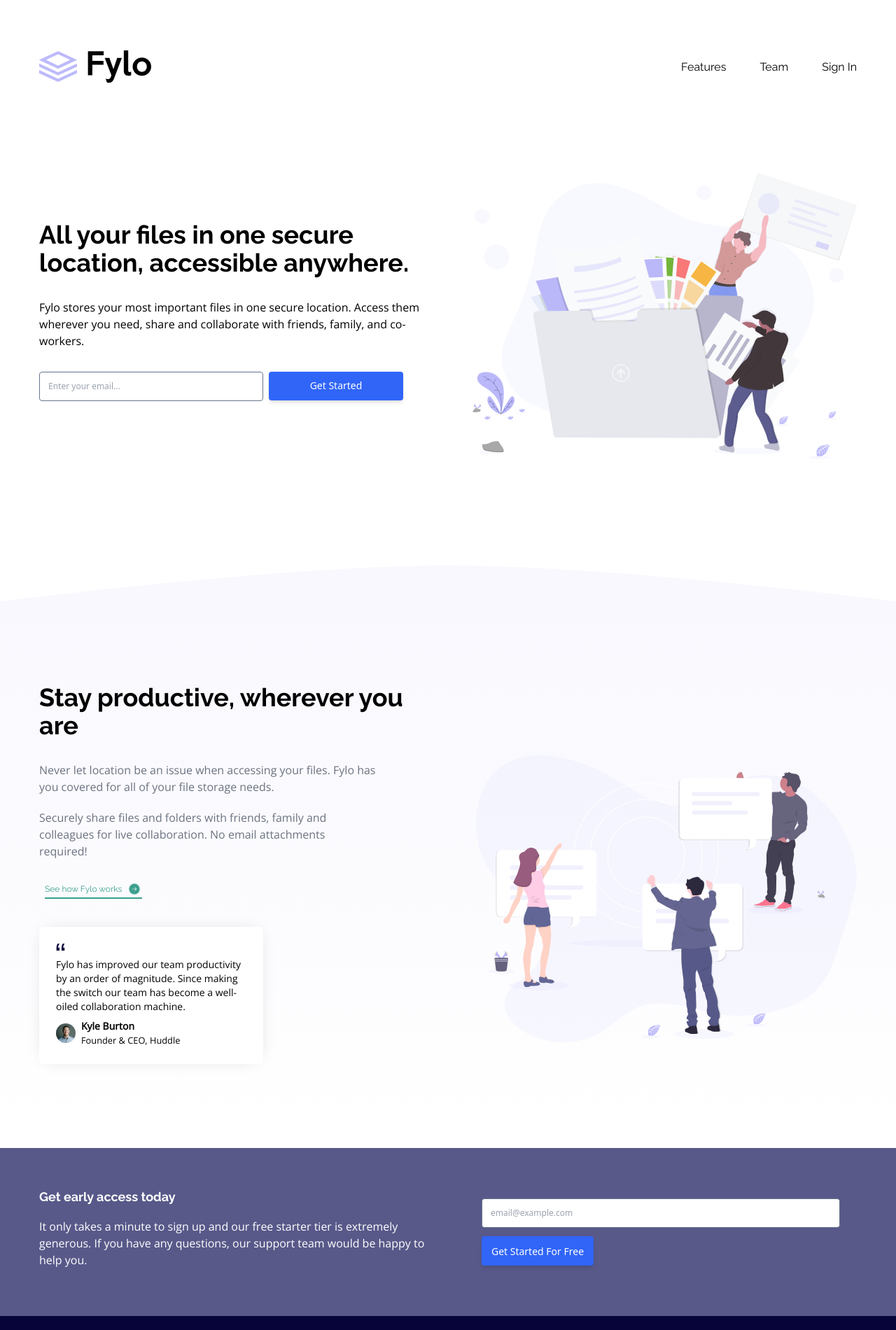
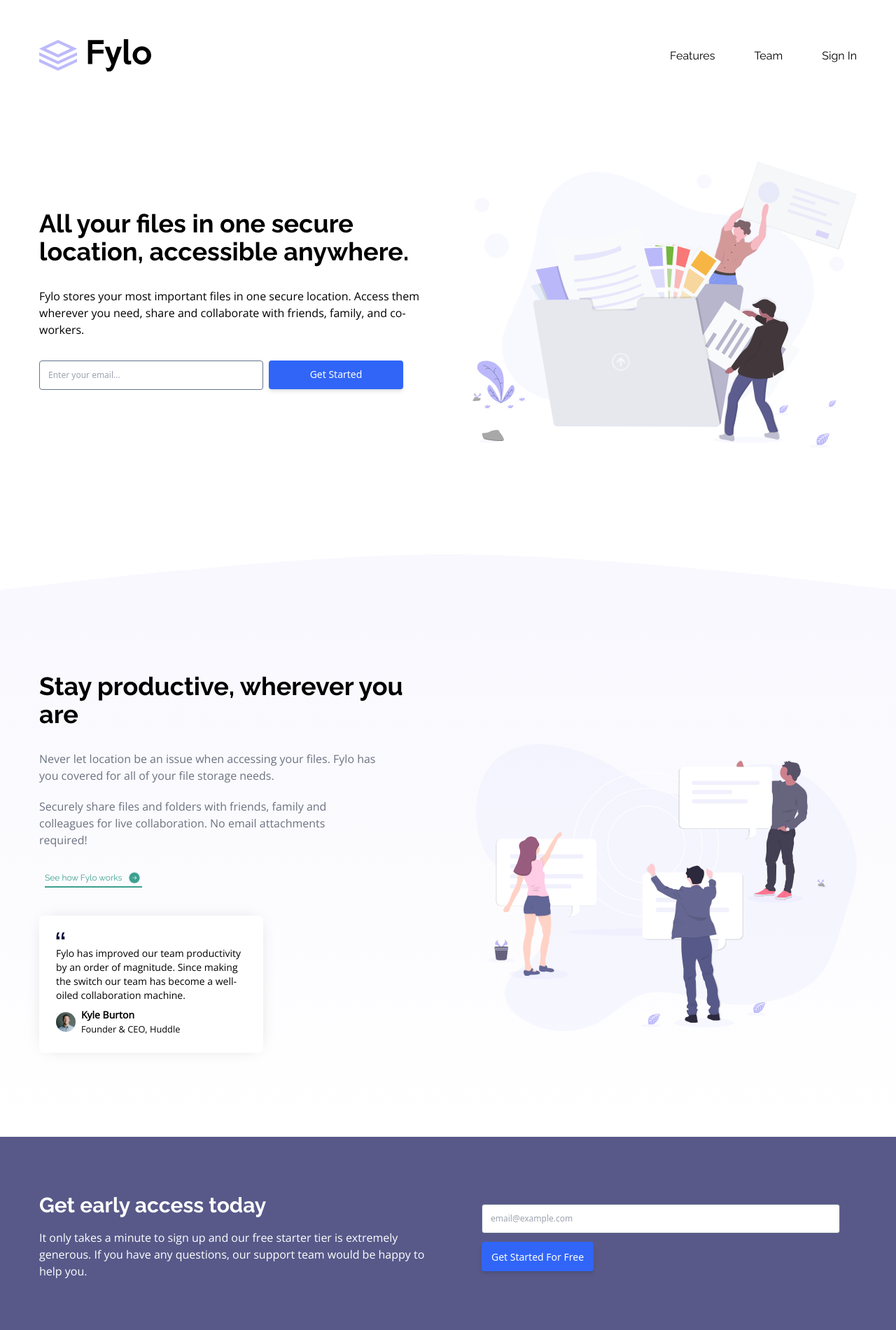
Before and after one commit to VickyAzola/ResponsiveTwoColumnPage, a plain HTML site: page index.html in a window 1280 px wide. Shown: the top 1900 px of the page at 70% size. Drawn offline with nearby package versions, Linux system fonts and the light colour scheme.

Commit message:
Add files via upload

```diff
--- a/index.html
+++ b/index.html
@@ -11,10 +11,10 @@
 </head>
 <body>
 
-  <header class="flex justify-between items-center p-6 md:p-14 md:mt-4 gap-x-2">
+  <header class="flex justify-between items-center p-6 md:p-14 gap-x-2">
     <img class="w-20 md:w-40" src="images/logo.svg" alt=""/>
     <nav>
-      <ul class="flex items-center gap-x-6 md:gap-x-12  text-xs md:text-base">
+      <ul class="flex items-center gap-x-6 md:gap-x-14  text-xs md:text-base">
         <li><a href="#">Features</a></li>
         <li><a href="#">Team</a></li>
         <li><a href="#">Sign In</a></li>
@@ -97,9 +97,9 @@
     </div>
     </article>
 
-    <section class="bg-[#585989] p-10 lg:px-14 md:py-14 text-center md:text-left text-white md:grid md:grid-cols-2 md:gap-x-12">
+    <section class="bg-[#585989] p-10 lg:px-14 md:py-20 text-center md:text-left text-white md:grid md:grid-cols-2 md:gap-x-12">
       <div>
-        <h3 class="text-lg font-bold mb-4">Get early access today</h3>
+        <h3 class="text-lg md:text-3xl font-bold mb-4">Get early access today</h3>
         <p>It only takes a minute to sign up and our free starter tier is extremely generous.
           If you have any questions, our support team would be happy to help you.
         </p>
```
